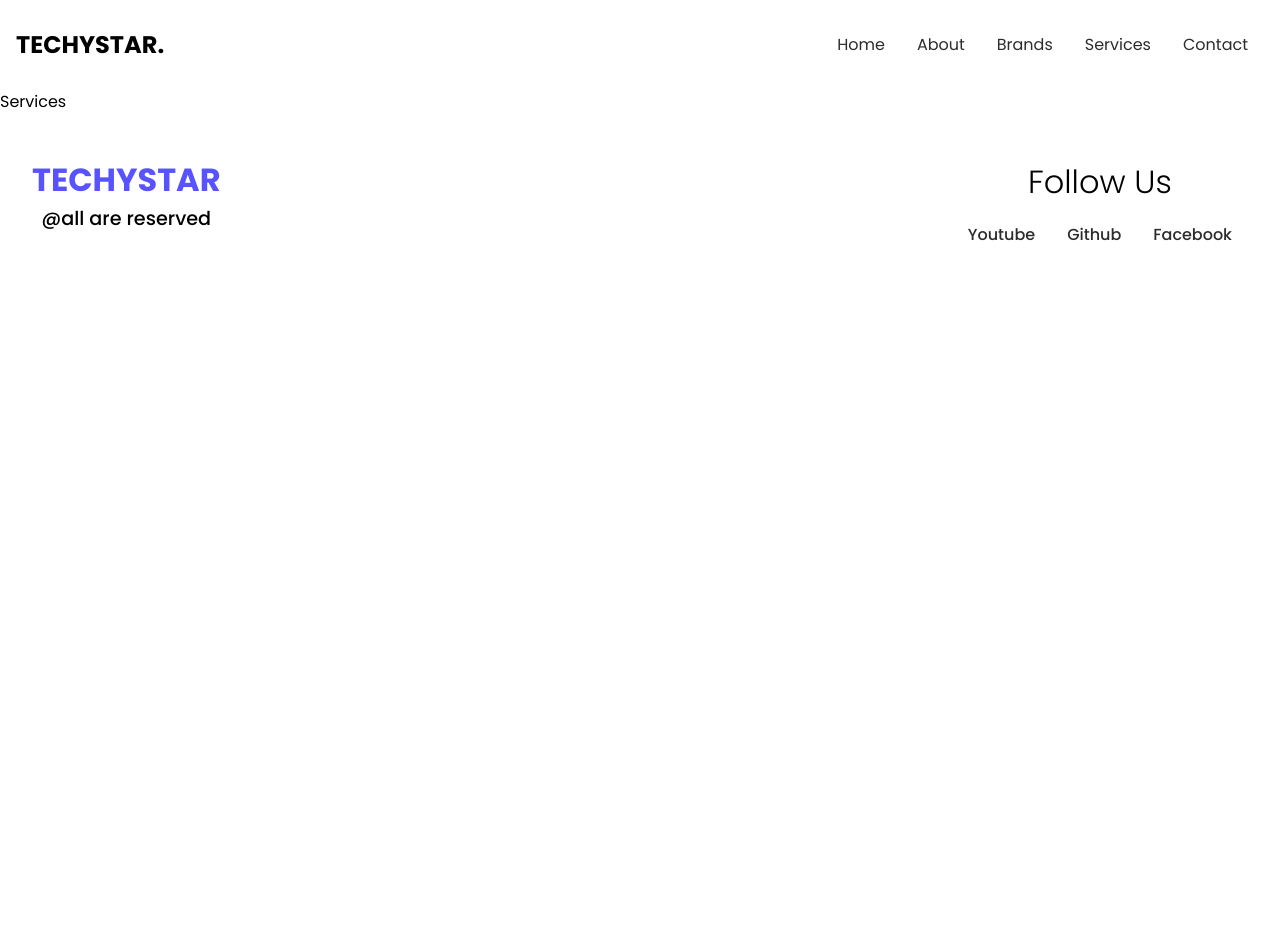
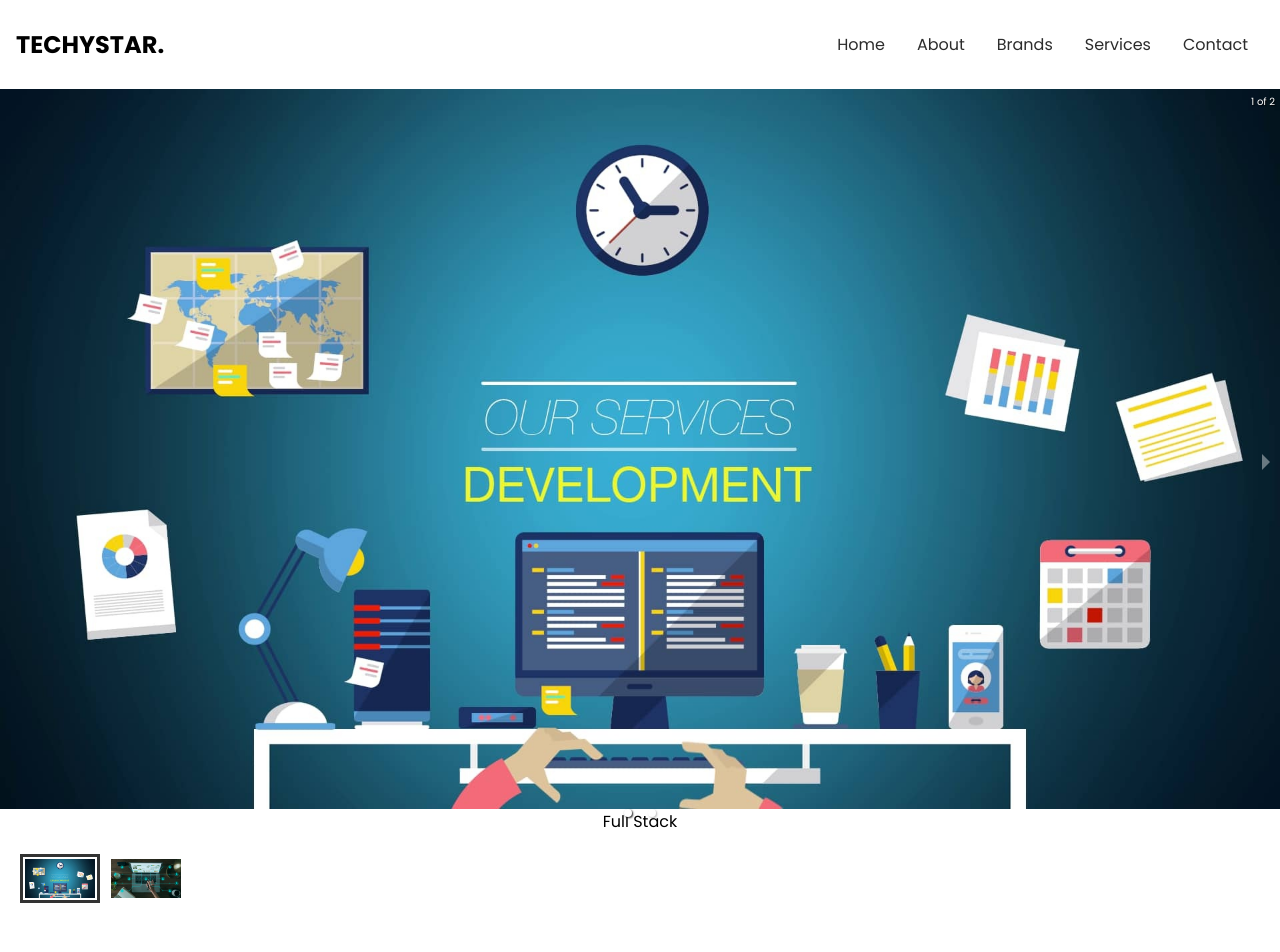
Before and after one commit to Nitish-Bakshi/TechyStar, a React (Vite) app: page /services in a window 1280 px wide. Shown: the top 952 px of the page. Before the commit the page ends 800 px from the top, so only its background shows below. Built offline with nearby package versions, Linux system fonts and the light colour scheme; a web font is replaced by a local one.

Commit message:
carousel added on services page

```diff
--- a/src/components/Services.jsx
+++ b/src/components/Services.jsx
@@ -1,7 +1,25 @@
 import React from "react";
+import { Carousel } from "react-responsive-carousel";
+import "react-responsive-carousel/lib/styles/carousel.min.css";
+
+import img1 from "../assets/3.jpg";
+import img2 from "../assets/4.jpg";
 
 const Services = () => {
-  return <div className="services">Services</div>;
+  return (
+    <div className="services">
+      <Carousel>
+        <div>
+          <img src={img1} alt="item1" />
+          <p>Full Stack</p>
+        </div>
+        <div>
+          <img src={img2} alt="item1" />
+          <p>AI</p>
+        </div>
+      </Carousel>
+    </div>
+  );
 };
 
 export default Services;
```
